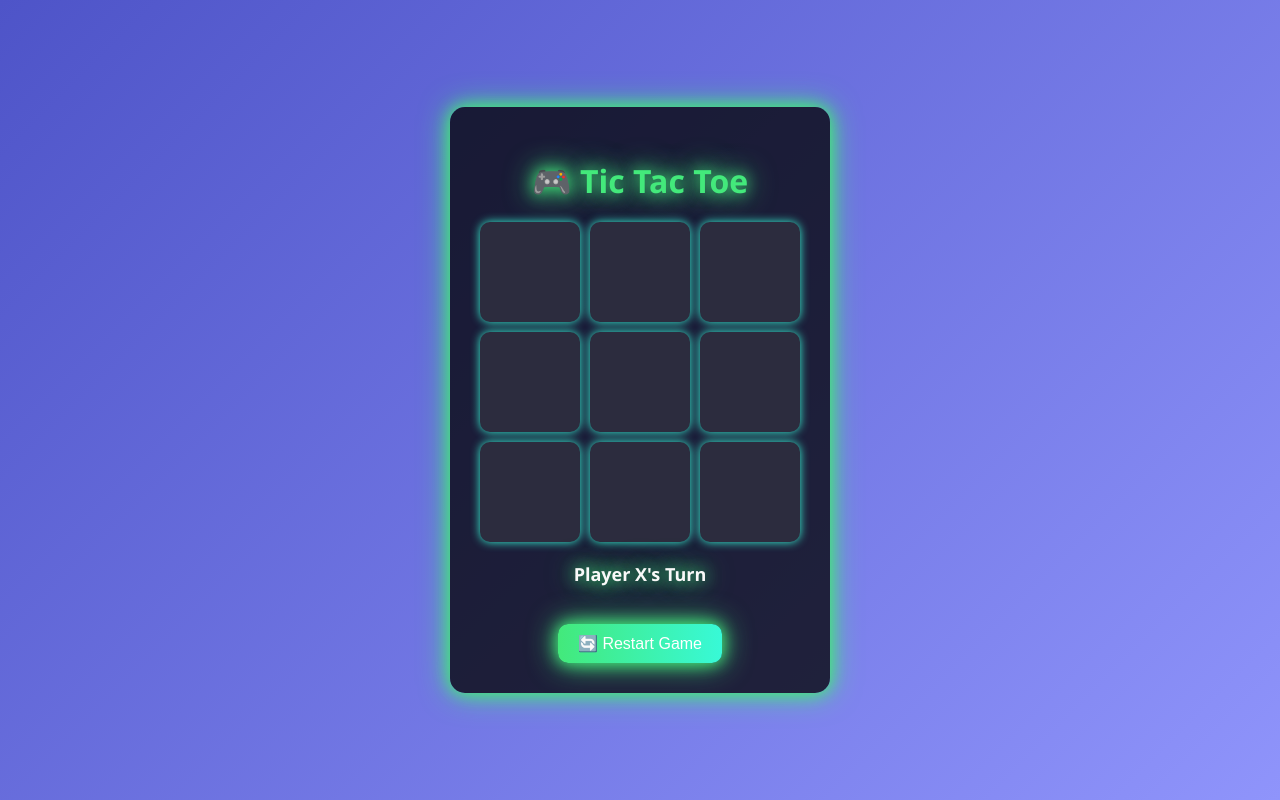
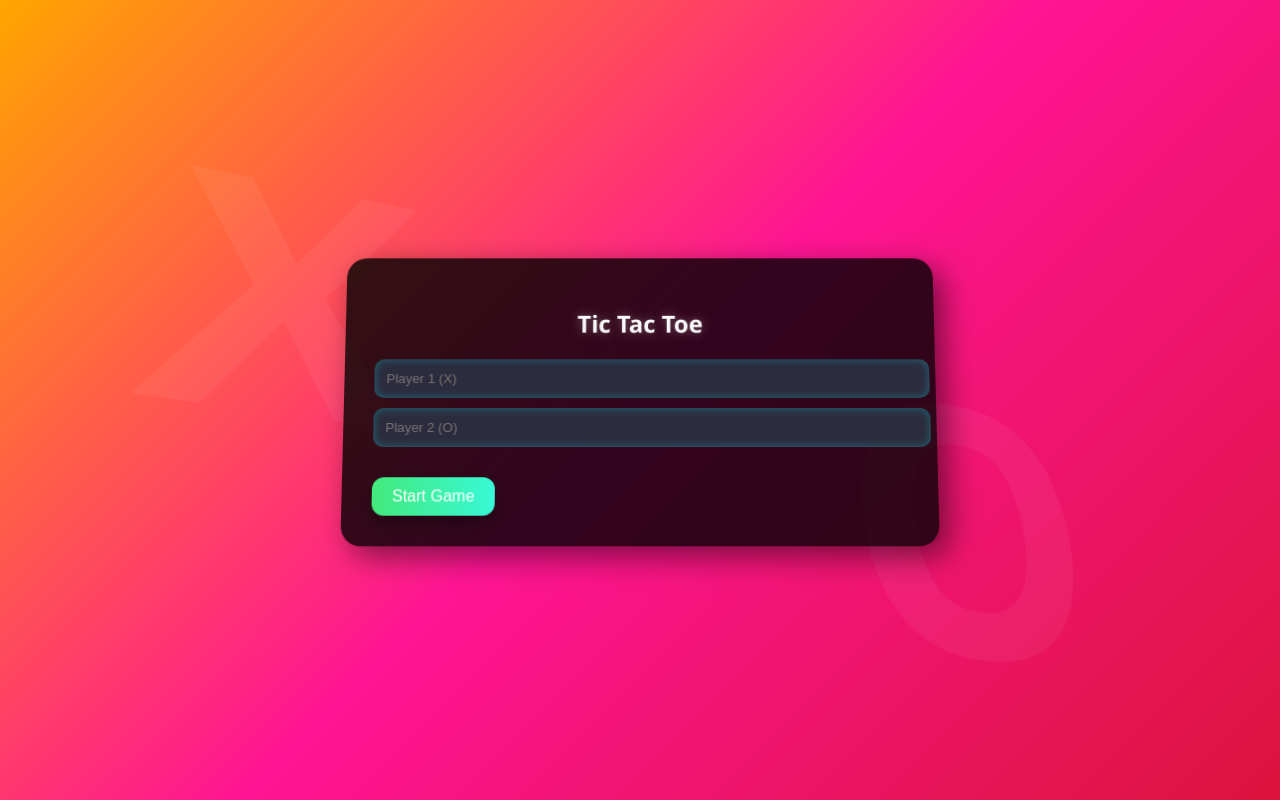
Before and after one commit to Sanni-Marvellous-Olufemi/Tic-Tac-Toe, a Flask app: page / in a window 1280 px wide. Run offline with Flask 3, Linux system fonts and the light colour scheme.

Commit message:
Changed the frontend

```diff
--- a/templates/index.html
+++ b/templates/index.html
@@ -1,179 +1,240 @@
 <!DOCTYPE html>
 <html lang="en">
 <head>
-  <meta charset="UTF-8" />
-  <meta name="viewport" content="width=device-width, initial-scale=1.0"/>
-  <title>✨ Tic Tac Toe ✨</title>
+  <meta charset="UTF-8">
+  <meta name="viewport" content="width=device-width, initial-scale=1.0">
+  <title>Tic Tac Toe</title>
   <style>
     :root {
-      --primary-color: #4e54c8;
-      --secondary-color: #8f94fb;
-      --accent-color: #43e97b;
-      --accent-color-2: #38f9d7;
-      --error-color: #ff6b6b;
-      --bg-dark: #1e1e2f;
+      --accent: #43e97b;
+      --accent-2: #38f9d7;
+      --error: #ff6b6b;
       --text-light: #f9f9f9;
-      --glow: 0 0 15px var(--accent-color), 0 0 30px var(--accent-color);
+      --text-dark: #333;
+      --btn-glow: 0 0 10px var(--accent), 0 0 30px var(--accent);
     }
 
     body {
       margin: 0;
-      font-family: 'Segoe UI', sans-serif;
-      background: linear-gradient(135deg, var(--primary-color), var(--secondary-color));
+      padding: 0;
+      font-family: 'Segoe UI', Tahoma, Geneva, Verdana, sans-serif;
+      background: linear-gradient(135deg, orange, deeppink, crimson);
+      color: var(--text-light);
       display: flex;
+      flex-direction: column;
+      align-items: center;
       justify-content: center;
-      align-items: center;
       height: 100vh;
-      color: var(--text-light);
+      overflow: hidden;
+      position: relative;
+      perspective: 1000px;
+    }
+
+    .background-icon {
+      position: absolute;
+      font-size: 300px;
+      color: rgba(255, 255, 255, 0.05);
+      font-weight: bold;
+      z-index: 0;
+      transform: rotateX(25deg) rotateY(20deg) scale(1.2);
+      user-select: none;
+    }
+    .background-x {
+      top: 10%;
+      left: 15%;
+    }
+    .background-o {
+      bottom: 10%;
+      right: 15%;
     }
 
     .container {
-      background: rgba(0,0,0,0.75);
+      background-color: rgba(0, 0, 0, 0.8);
       padding: 30px;
-      border-radius: 15px;
-      box-shadow: var(--glow);
-      text-align: center;
-      max-width: 400px;
+      border-radius: 20px;
+      box-shadow: 10px 10px 30px rgba(0, 0, 0, 0.5);
+      z-index: 1;
+      transform-style: preserve-3d;
+      transform: rotateX(5deg);
     }
 
-    h1 {
-      font-size: 2em;
-      margin-bottom: 20px;
-      color: var(--accent-color);
-      text-shadow: var(--glow);
+    h2, p {
+      text-align: center;
+      text-shadow: 0 0 10px rgba(255, 255, 255, 0.3);
+    }
+
+    input {
+      width: 100%;
+      padding: 12px;
+      margin-bottom: 10px;
+      border: none;
+      border-radius: 10px;
+      background-color: #2c2c3e;
+      color: var(--text-light);
+      box-shadow: inset 0 0 8px rgba(0, 255, 255, 0.3);
     }
 
     .board {
       display: grid;
-      grid-template-columns: repeat(3, 100px);
+      grid-template-columns: repeat(3, 80px);
       grid-gap: 10px;
       justify-content: center;
+      margin-top: 20px;
     }
 
     .cell {
-      width: 100px;
-      height: 100px;
-      font-size: 2rem;
-      color: var(--text-light);
-      background: #2c2c3e;
-      border-radius: 10px;
-      box-shadow: 0 0 10px var(--accent-color-2);
+      width: 80px;
+      height: 80px;
+      font-size: 36px;
       display: flex;
       align-items: center;
       justify-content: center;
+      background: #222;
+      color: #fff;
+      border-radius: 12px;
       cursor: pointer;
+      box-shadow: 2px 2px 12px #000 inset, -2px -2px 12px #333 inset;
+      transition: transform 0.2s ease-in-out;
+    }
+    .cell:hover {
+      transform: scale(1.05);
+    }
+
+    .button {
+      margin-top: 20px;
+      padding: 10px 20px;
+      background: linear-gradient(to right, var(--accent), var(--accent-2));
+      color: #fff;
+      border: none;
+      border-radius: 12px;
+      font-size: 16px;
+      cursor: pointer;
+      box-shadow: 0 6px 20px rgba(0,0,0,0.4);
+      transform: translateZ(30px);
       transition: transform 0.2s ease;
     }
 
-    .cell:hover {
-      transform: scale(1.05);
-      box-shadow: 0 0 20px var(--accent-color);
+    .button:hover {
+      transform: scale(1.1);
     }
 
-    #status {
-      margin-top: 20px;
-      font-size: 18px;
-      font-weight: bold;
+    .scoreboard {
+      margin-top: 15px;
+      background: #2c2c3e;
+      padding: 10px;
+      border-radius: 12px;
+      box-shadow: 0 0 10px var(--accent);
     }
 
-    .glow {
-      text-shadow: var(--glow);
-    }
-
-    button {
-      margin-top: 20px;
-      padding: 10px 20px;
-      border: none;
-      background: linear-gradient(to right, var(--accent-color), var(--accent-color-2));
-      color: white;
+    .scoreboard p {
+      margin: 5px;
       font-size: 16px;
-      border-radius: 10px;
-      cursor: pointer;
-      box-shadow: var(--glow);
-      transition: transform 0.2s ease;
-    }
-
-    button:hover {
-      transform: scale(1.05);
     }
   </style>
 </head>
 <body>
+  <div class="background-icon background-x">X</div>
+  <div class="background-icon background-o">O</div>
+
   <div class="container">
-    <h1>🎮 Tic Tac Toe</h1>
-    <div id="board" class="board"></div>
-    <p id="status" class="glow">Player X's Turn</p>
-    <button onclick="resetBoard()">🔄 Restart Game</button>
+    <h2>Tic Tac Toe</h2>
+    <div id="playerForm">
+      <input type="text" id="playerX" placeholder="Player 1 (X)">
+      <input type="text" id="playerO" placeholder="Player 2 (O)">
+      <button class="button" onclick="startGame()">Start Game</button>
+    </div>
+
+    <div id="gameUI" style="display:none;">
+      <p id="status"></p>
+      <div class="board" id="board"></div>
+      <button class="button" onclick="resetGame()">Reset Game</button>
+
+      <div class="scoreboard">
+        <p id="scoreX">Player X: 0</p>
+        <p id="scoreO">Player O: 0</p>
+      </div>
+    </div>
   </div>
 
   <script>
-    let board = Array(3).fill().map(() => Array(3).fill(""));
     let currentPlayer = "X";
-    let gameOver = false;
+    let board = ["", "", "", "", "", "", "", "", ""];
+    let playerNames = { X: "Player X", O: "Player O" };
+    let scores = { X: 0, O: 0 };
+
+    function startGame() {
+      const xName = document.getElementById("playerX").value || "Player X";
+      const oName = document.getElementById("playerO").value || "Player O";
+      playerNames.X = xName;
+      playerNames.O = oName;
+
+      document.getElementById("playerForm").style.display = "none";
+      document.getElementById("gameUI").style.display = "block";
+      updateStatus();
+      renderBoard();
+      updateScores();
+    }
 
     function renderBoard() {
       const boardEl = document.getElementById("board");
       boardEl.innerHTML = "";
-      board.forEach((row, r) => {
-        row.forEach((cell, c) => {
-          const cellEl = document.createElement("div");
-          cellEl.classList.add("cell");
-          cellEl.textContent = cell;
-          cellEl.onclick = () => handleClick(r, c);
-          boardEl.appendChild(cellEl);
-        });
+      board.forEach((cell, i) => {
+        const cellEl = document.createElement("div");
+        cellEl.className = "cell";
+        cellEl.textContent = cell;
+        cellEl.onclick = () => makeMove(i);
+        boardEl.appendChild(cellEl);
       });
     }
 
-    function handleClick(row, col) {
-      if (board[row][col] !== "" || gameOver) return;
+    function makeMove(index) {
+      if (board[index] !== "") return;
+      board[index] = currentPlayer;
+      renderBoard();
+      if (checkWinner(currentPlayer)) {
+        alert(`${playerNames[currentPlayer]} wins!`);
+        scores[currentPlayer]++;
+        updateScores();
+        board = ["", "", "", "", "", "", "", "", ""];
+        renderBoard();
+        return;
+      }
+      if (board.every(cell => cell !== "")) {
+        alert("It's a tie!");
+        board = ["", "", "", "", "", "", "", "", ""];
+        renderBoard();
+        return;
+      }
+      currentPlayer = currentPlayer === "X" ? "O" : "X";
+      updateStatus();
+    }
 
-      board[row][col] = currentPlayer;
-      if (checkWinner()) {
-        document.getElementById("status").textContent = `🎉 Player ${currentPlayer} Wins!`;
-        gameOver = true;
-      } else if (board.flat().every(cell => cell !== "")) {
-        document.getElementById("status").textContent = "🤝 It's a Tie!";
-        gameOver = true;
-      } else {
-        currentPlayer = currentPlayer === "X" ? "O" : "X";
-        document.getElementById("status").textContent = `Player ${currentPlayer}'s Turn`;
-      }
+    function updateStatus() {
+      document.getElementById("status").textContent = `${playerNames[currentPlayer]}'s Turn (${currentPlayer})`;
+    }
+
+    function updateScores() {
+      document.getElementById("scoreX").textContent = `${playerNames.X} (X): ${scores.X}`;
+      document.getElementById("scoreO").textContent = `${playerNames.O} (O): ${scores.O}`;
+    }
+
+    function resetGame() {
+      board = ["", "", "", "", "", "", "", "", ""];
+      currentPlayer = "X";
+      updateStatus();
       renderBoard();
     }
 
-    function checkWinner() {
-      const lines = [
-        // Rows
-        [[0,0],[0,1],[0,2]],
-        [[1,0],[1,1],[1,2]],
-        [[2,0],[2,1],[2,2]],
-        // Columns
-        [[0,0],[1,0],[2,0]],
-        [[0,1],[1,1],[2,1]],
-        [[0,2],[1,2],[2,2]],
-        // Diagonals
-        [[0,0],[1,1],[2,2]],
-        [[0,2],[1,1],[2,0]],
+    function checkWinner(p) {
+      const winConditions = [
+        [0, 1, 2], [3, 4, 5], [6, 7, 8],
+        [0, 3, 6], [1, 4, 7], [2, 5, 8],
+        [0, 4, 8], [2, 4, 6]
       ];
-
-      return lines.some(line => {
-        const [a, b, c] = line;
-        return board[a[0]][a[1]] !== "" &&
-               board[a[0]][a[1]] === board[b[0]][b[1]] &&
-               board[a[0]][a[1]] === board[c[0]][c[1]];
-      });
+      return winConditions.some(condition =>
+        condition.every(index => board[index] === p)
+      );
     }
-
-    function resetBoard() {
-      board = Array(3).fill().map(() => Array(3).fill(""));
-      currentPlayer = "X";
-      gameOver = false;
-      document.getElementById("status").textContent = "Player X's Turn";
-      renderBoard();
-    }
-
-    renderBoard();
   </script>
 </body>
 </html>
```
Also changed, not shown: 1 other file.
